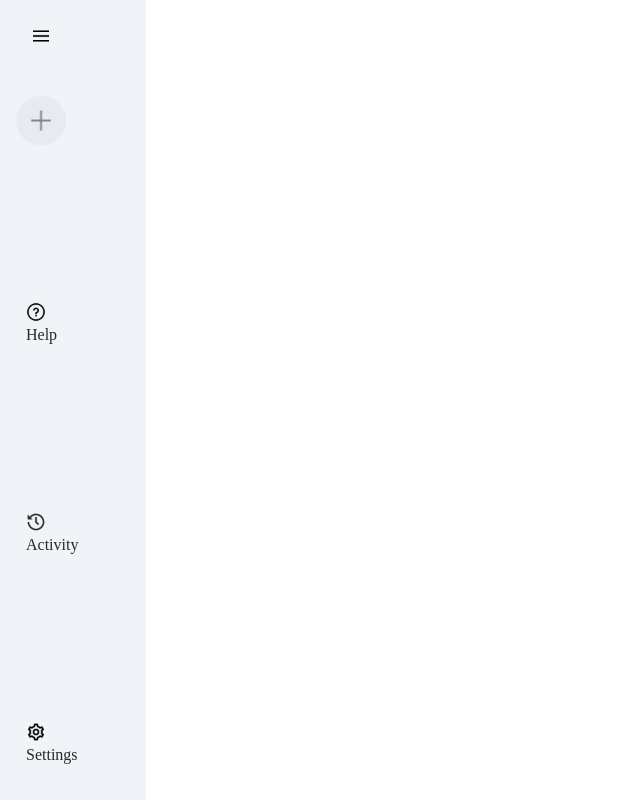
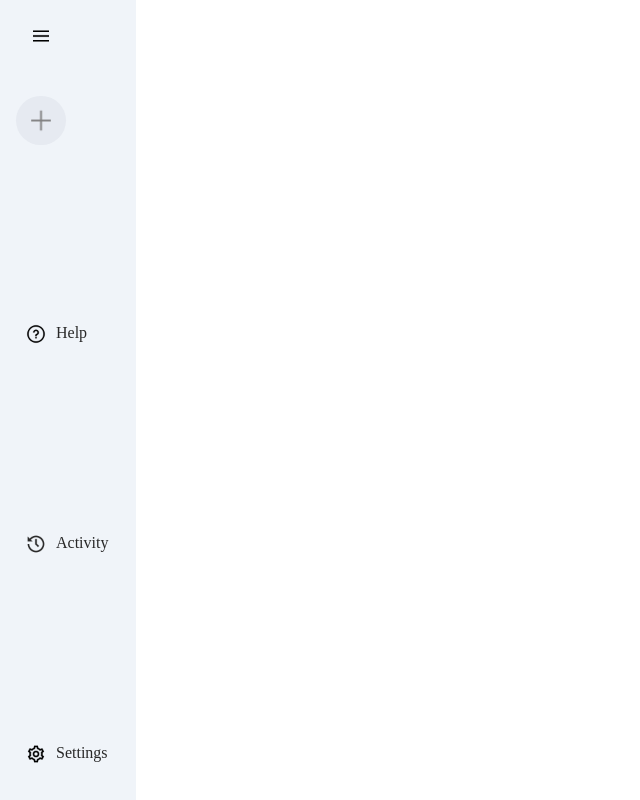
Before and after one commit to bishaldebroy007/AI-chatbot-using-react, a React (Vite) app: page / in a window 1280 px wide. Shown: the whole page, without its empty margins (0-640 px from the left). Built offline with nearby package versions, Linux system fonts and the light colour scheme.

Commit message:
issue solved 1

```diff
--- a/src/components/Sidebar/Sidebar.jsx
+++ b/src/components/Sidebar/Sidebar.jsx
@@ -26,22 +26,22 @@ const Sidebar = () => {
         ) : null}
       </div>
 
-      <div className="bottom recent-entry">
-        <div className="bottom-item">
+      <div className="bottom">
+        <div className="bottom-item recent-entry">
           <img src={assets.question_icon} alt="" />
           <p>Help</p>
         </div>
       </div>
 
-      <div className="bottom recent-entry">
-        <div className="bottom-item">
+      <div className="bottom">
+        <div className="bottom-item recent-entry">
           <img src={assets.history_icon} alt="" />
           <p>Activity</p>
         </div>
       </div>
 
-      <div className="bottom recent-entry">
-        <div className="bottom-item">
+      <div className="bottom">
+        <div className="bottom-item recent-entry">
           <img src={assets.setting_icon} alt="" />
           <p>Settings</p>
         </div>
```
